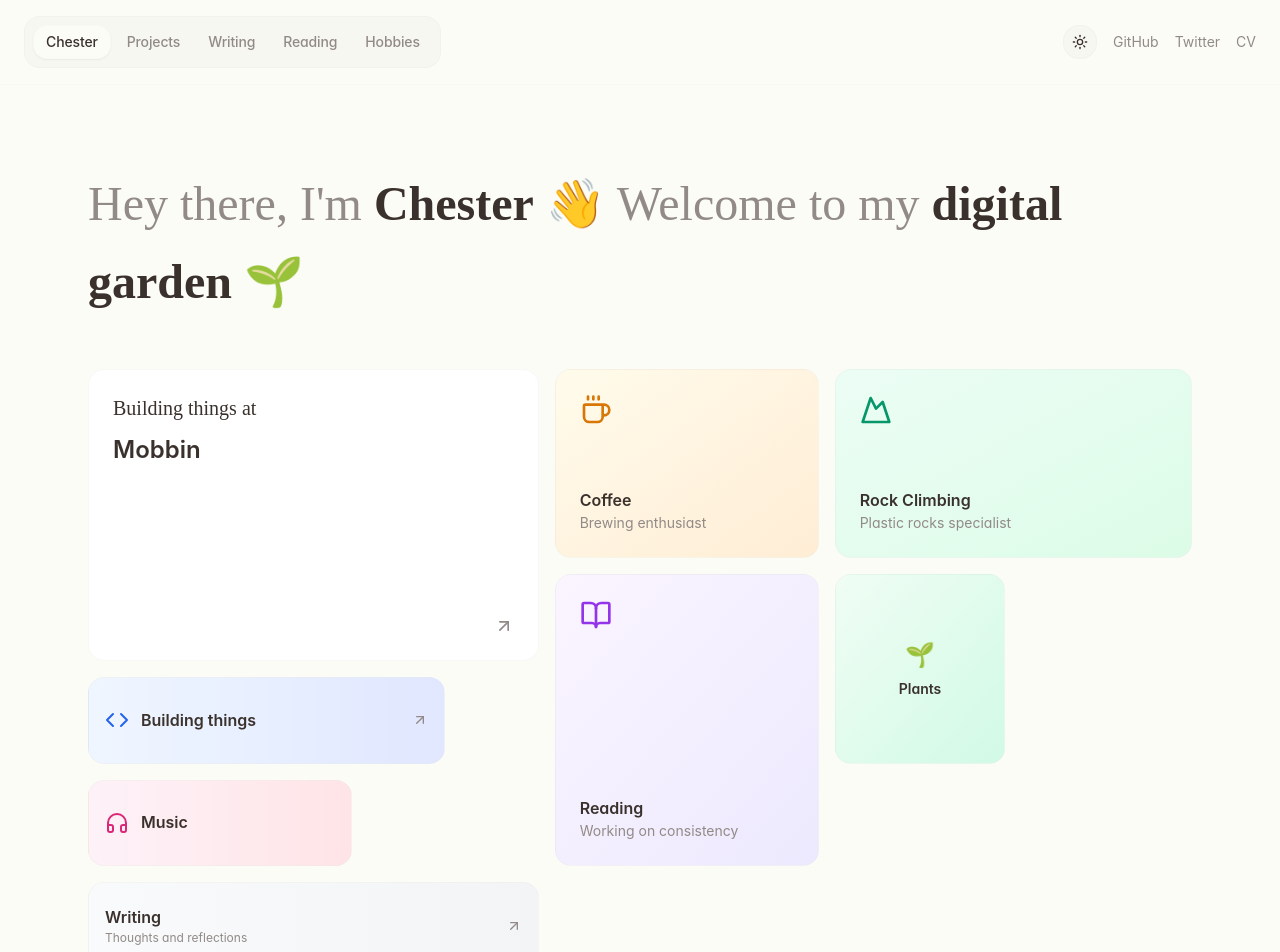
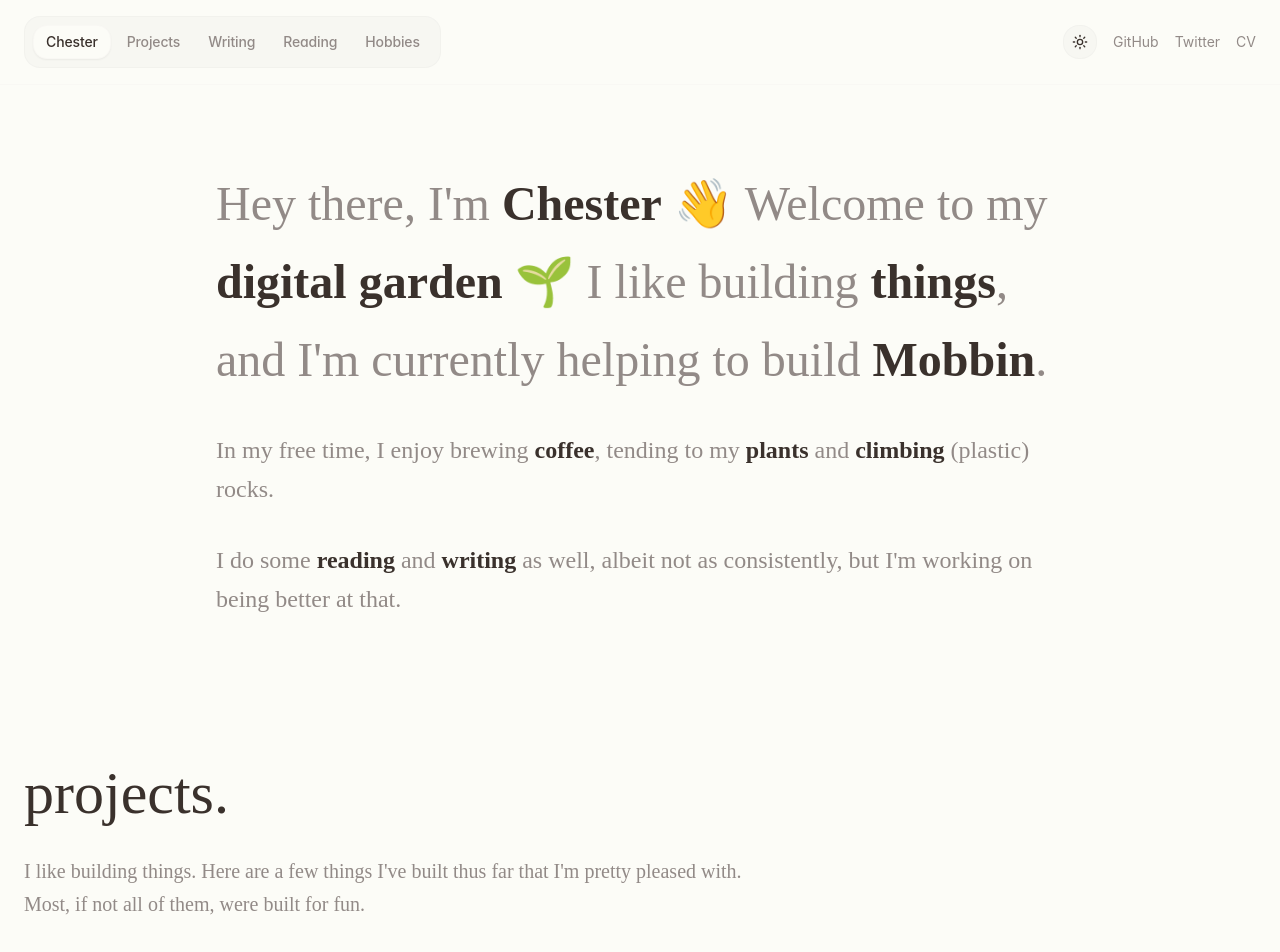
Before and after one commit to sayantann7/chester-clone, a React (Vite) app: page / in a window 1280 px wide. Shown: the top 952 px of the page. Built offline with nearby package versions, Linux system fonts and the light colour scheme.

Commit message:
Reverted to commit 0016a14af2876dd14af91ee6dbe59d7306d30e5f

```diff
--- a/src/components/Hero.tsx
+++ b/src/components/Hero.tsx
@@ -1,12 +1,10 @@
-
 import React from 'react';
 import { motion } from 'framer-motion';
-import { ArrowUpRight, Coffee, Mountain, BookOpen, Code, Camera, Headphones } from 'lucide-react';
 
 const Hero: React.FC = () => {
   return (
-    <div className="max-w-6xl mx-auto px-6 py-20">
-      <div className="space-y-12">
+    <div className="max-w-4xl mx-auto px-6 py-20">
+      <div className="space-y-8">
         <motion.h1
           className="text-5xl font-crimson leading-relaxed text-foreground"
           initial={{ opacity: 0, y: 20 }}
@@ -23,122 +21,46 @@ const Hero: React.FC = () => {
           </motion.span>
           <span className="text-muted-foreground font-normal"> 👋 Welcome to my </span>
           <span className="font-semibold text-foreground">digital garden</span>
-          <span className="text-muted-foreground font-normal"> 🌱</span>
+          <span className="text-muted-foreground font-normal"> 🌱 I like building </span>
+          <span className="font-semibold text-foreground">things</span>
+          <span className="text-muted-foreground font-normal">, and I'm currently helping to build </span>
+          <motion.span
+            className="font-semibold text-foreground relative cursor-pointer group"
+            whileHover={{ scale: 1.05 }}
+          >
+            Mobbin
+            <span className="absolute bottom-0 left-0 w-0 h-0.5 bg-blue-400 transition-all duration-300 group-hover:w-full"></span>
+          </motion.span>
+          <span className="text-muted-foreground font-normal">.</span>
         </motion.h1>
 
-        {/* Bento Grid */}
-        <motion.div
-          className="grid grid-cols-12 grid-rows-6 gap-4 h-[600px]"
-          initial={{ opacity: 0, y: 30 }}
+        <motion.p
+          className="text-2xl font-crimson leading-relaxed mt-12"
+          initial={{ opacity: 0, y: 20 }}
           animate={{ opacity: 1, y: 0 }}
           transition={{ duration: 0.8, delay: 0.4 }}
         >
-          {/* Main Introduction Card */}
-          <motion.div
-            className="col-span-5 row-span-3 bg-card border border-border/30 rounded-2xl p-6 flex flex-col justify-between"
-            whileHover={{ scale: 1.02, y: -4 }}
-            transition={{ duration: 0.3 }}
-          >
-            <div>
-              <h3 className="text-xl font-crimson text-foreground mb-3">Building things at</h3>
-              <motion.span
-                className="text-2xl font-semibold text-foreground relative cursor-pointer group"
-                whileHover={{ scale: 1.05 }}
-              >
-                Mobbin
-                <span className="absolute bottom-0 left-0 w-0 h-0.5 bg-blue-400 transition-all duration-300 group-hover:w-full"></span>
-              </motion.span>
-            </div>
-            <ArrowUpRight className="w-5 h-5 text-muted-foreground self-end" />
-          </motion.div>
+          <span className="text-muted-foreground font-normal">In my free time, I enjoy brewing </span>
+          <span className="font-semibold text-foreground">coffee</span>
+          <span className="text-muted-foreground font-normal">, tending to my </span>
+          <span className="font-semibold text-foreground">plants</span>
+          <span className="text-muted-foreground font-normal"> and </span>
+          <span className="font-semibold text-foreground">climbing</span>
+          <span className="text-muted-foreground font-normal"> (plastic) rocks.</span>
+        </motion.p>
 
-          {/* Coffee Card */}
-          <motion.div
-            className="col-span-3 row-span-2 bg-gradient-to-br from-amber-50 to-orange-100 dark:from-amber-900/20 dark:to-orange-900/20 border border-border/30 rounded-2xl p-6 flex flex-col justify-between"
-            whileHover={{ scale: 1.02, y: -4 }}
-            transition={{ duration: 0.3 }}
-          >
-            <Coffee className="w-8 h-8 text-amber-600" />
-            <div>
-              <h4 className="font-semibold text-foreground">Coffee</h4>
-              <p className="text-sm text-muted-foreground">Brewing enthusiast</p>
-            </div>
-          </motion.div>
-
-          {/* Climbing Card */}
-          <motion.div
-            className="col-span-4 row-span-2 bg-gradient-to-br from-emerald-50 to-green-100 dark:from-emerald-900/20 dark:to-green-900/20 border border-border/30 rounded-2xl p-6 flex flex-col justify-between"
-            whileHover={{ scale: 1.02, y: -4 }}
-            transition={{ duration: 0.3 }}
-          >
-            <Mountain className="w-8 h-8 text-emerald-600" />
-            <div>
-              <h4 className="font-semibold text-foreground">Rock Climbing</h4>
-              <p className="text-sm text-muted-foreground">Plastic rocks specialist</p>
-            </div>
-          </motion.div>
-
-          {/* Reading Card */}
-          <motion.div
-            className="col-span-3 row-span-3 bg-gradient-to-br from-purple-50 to-violet-100 dark:from-purple-900/20 dark:to-violet-900/20 border border-border/30 rounded-2xl p-6 flex flex-col justify-between"
-            whileHover={{ scale: 1.02, y: -4 }}
-            transition={{ duration: 0.3 }}
-          >
-            <BookOpen className="w-8 h-8 text-purple-600" />
-            <div>
-              <h4 className="font-semibold text-foreground">Reading</h4>
-              <p className="text-sm text-muted-foreground">Working on consistency</p>
-            </div>
-          </motion.div>
-
-          {/* Plants Card */}
-          <motion.div
-            className="col-span-2 row-span-2 bg-gradient-to-br from-green-50 to-emerald-100 dark:from-green-900/20 dark:to-emerald-900/20 border border-border/30 rounded-2xl p-6 flex flex-col justify-center items-center text-center"
-            whileHover={{ scale: 1.02, y: -4 }}
-            transition={{ duration: 0.3 }}
-          >
-            <span className="text-2xl mb-2">🌱</span>
-            <h4 className="font-semibold text-foreground text-sm">Plants</h4>
-          </motion.div>
-
-          {/* Code Card */}
-          <motion.div
-            className="col-span-4 row-span-1 bg-gradient-to-r from-blue-50 to-indigo-100 dark:from-blue-900/20 dark:to-indigo-900/20 border border-border/30 rounded-2xl p-4 flex items-center justify-between"
-            whileHover={{ scale: 1.02, y: -4 }}
-            transition={{ duration: 0.3 }}
-          >
-            <div className="flex items-center gap-3">
-              <Code className="w-6 h-6 text-blue-600" />
-              <h4 className="font-semibold text-foreground">Building things</h4>
-            </div>
-            <ArrowUpRight className="w-4 h-4 text-muted-foreground" />
-          </motion.div>
-
-          {/* Music Card */}
-          <motion.div
-            className="col-span-3 row-span-1 bg-gradient-to-r from-pink-50 to-rose-100 dark:from-pink-900/20 dark:to-rose-900/20 border border-border/30 rounded-2xl p-4 flex items-center justify-between"
-            whileHover={{ scale: 1.02, y: -4 }}
-            transition={{ duration: 0.3 }}
-          >
-            <div className="flex items-center gap-3">
-              <Headphones className="w-6 h-6 text-pink-600" />
-              <h4 className="font-semibold text-foreground">Music</h4>
-            </div>
-          </motion.div>
-
-          {/* Writing Card */}
-          <motion.div
-            className="col-span-5 row-span-1 bg-gradient-to-r from-slate-50 to-gray-100 dark:from-slate-900/20 dark:to-gray-900/20 border border-border/30 rounded-2xl p-4 flex items-center justify-between"
-            whileHover={{ scale: 1.02, y: -4 }}
-            transition={{ duration: 0.3 }}
-          >
-            <div>
-              <h4 className="font-semibold text-foreground">Writing</h4>
-              <p className="text-xs text-muted-foreground">Thoughts and reflections</p>
-            </div>
-            <ArrowUpRight className="w-4 h-4 text-muted-foreground" />
-          </motion.div>
-        </motion.div>
+        <motion.p
+          className="text-2xl font-crimson leading-relaxed mt-12"
+          initial={{ opacity: 0, y: 20 }}
+          animate={{ opacity: 1, y: 0 }}
+          transition={{ duration: 0.8, delay: 0.6 }}
+        >
+          <span className="text-muted-foreground font-normal">I do some </span>
+          <span className="font-semibold text-foreground">reading</span>
+          <span className="text-muted-foreground font-normal"> and </span>
+          <span className="font-semibold text-foreground">writing</span>
+          <span className="text-muted-foreground font-normal"> as well, albeit not as consistently, but I'm working on being better at that.</span>
+        </motion.p>
       </div>
     </div>
   );
```
